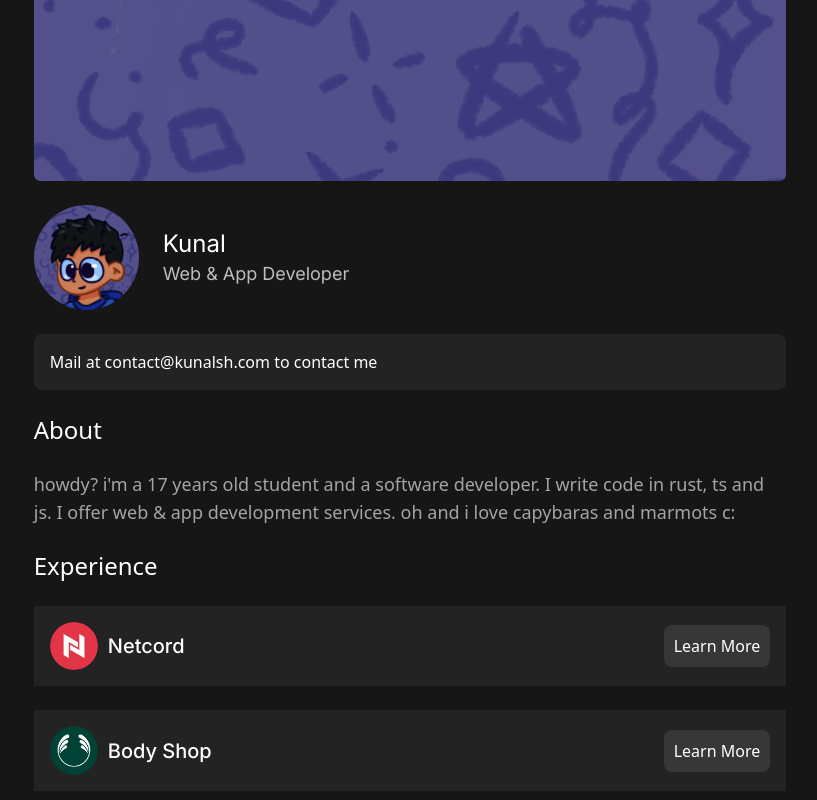
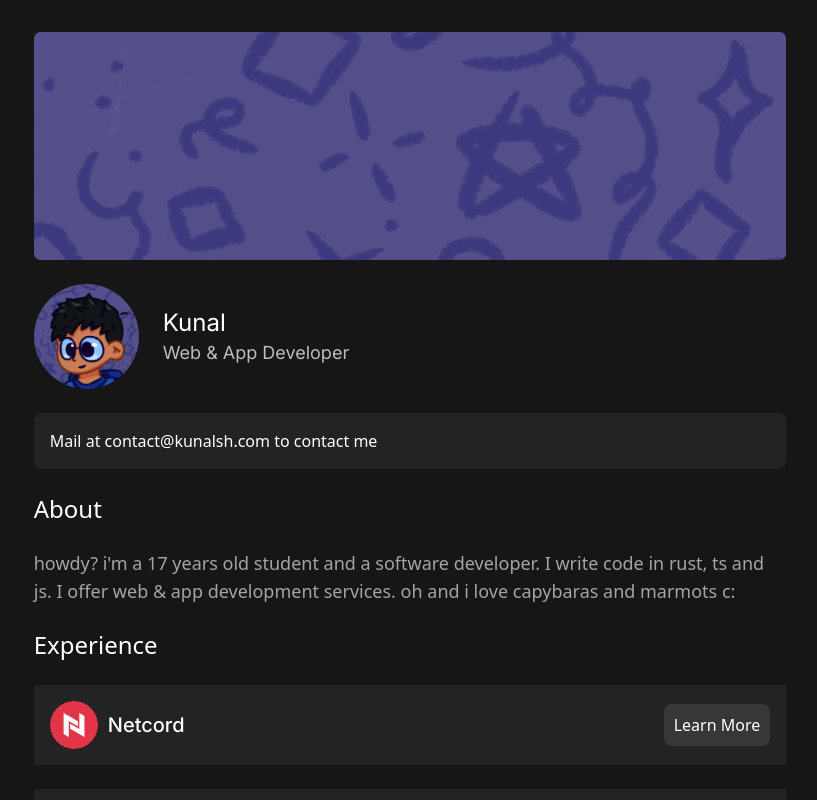
Before and after one commit to kxnalpk/kunalsh.com, a Nuxt app: page / in a window 1280 px wide. Shown: the top 800 px of the page, without its empty margins (230-1047 px from the left). Built offline with nearby package versions, Linux system fonts and the light colour scheme.

Commit message:
Padding fixed

```diff
--- a/app.vue
+++ b/app.vue
@@ -8,7 +8,7 @@ useSeoMeta({
 </script>
 
 <template>
-  <main class="px-4 m-auto flex flex-col justify-center items-center h-screen">
+  <main class="py-8 px-4 m-auto flex flex-col justify-center items-center">
     <Header />
     <About />
     <Experience />
--- a/components/Header.vue
+++ b/components/Header.vue
@@ -1,5 +1,5 @@
 <template>
-    <header class="pt-48 max-w-wrapper">
+    <header class="max-w-wrapper">
         <img src="/images/banner.png" alt="banner" class="w-full object-cover" />
         <div class="gap-6 mt-6 flex flex-nowrap items-center text-white">
             <img src="/images/avatar.png" width="105px" alt="avatar" class="rounded-full object-cover" />
```
